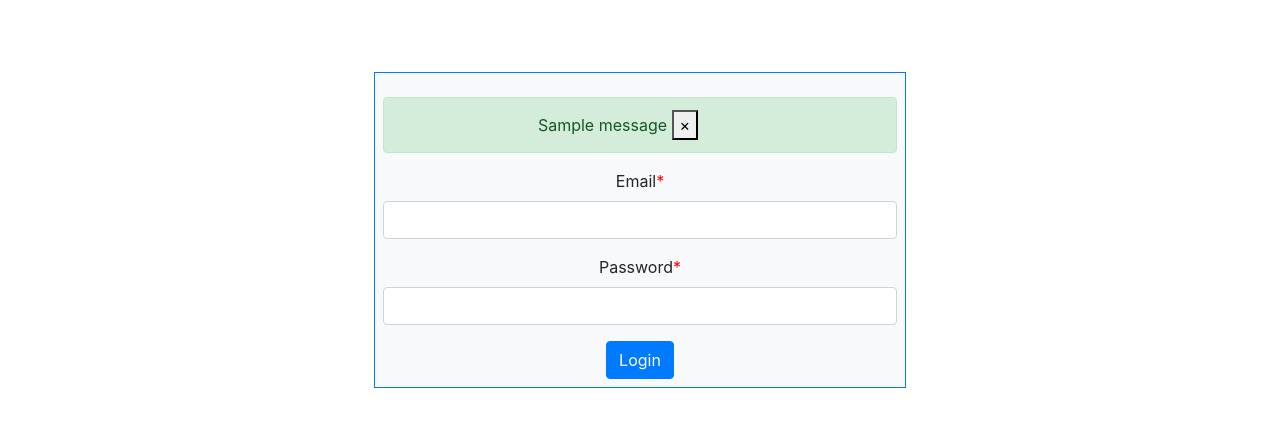
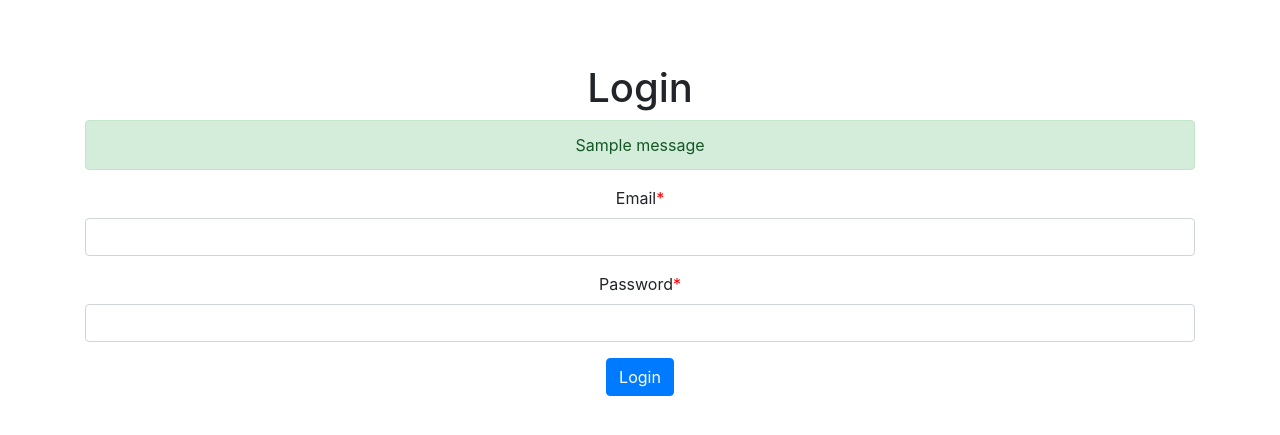
Before and after one commit to nocturn69/csc2031blog2, a Flask app: template templates/accounts/login.html in a window 1280 px wide. Shown: the part 72-507 px from the top of the page. Run offline with Flask 3, Linux system fonts and the light colour scheme; the template is opened without the code that fills it: values that come from a table or form of the project are taken from there, others are empty; tables that the repository leaves empty hold one stand-in row (values such as "Sample post"); one stand-in notice (Sample message) is shown.

Commit message:
part 7 complete (yippeee)

```diff
--- a/templates/accounts/login.html
+++ b/templates/accounts/login.html
@@ -2,50 +2,28 @@
 
 {% block content %}
 <div class="container">
-        <div class="p-2 row">
-            <div class="col-3"></div>
-            <div class="col-6">
-                <form method="POST" action="">
-                    <div class="p-2 bg-light border border-primary">
-                        {{ form.csrf_token() }}
+    <h1>Login</h1>
+    <form method="POST">
+        {{ form.hidden_tag() }}
 
 
-                        <div>
         {% with messages = get_flashed_messages(with_categories=true) %}
             {% for category, message in messages %}
-                            <div class="alert alert-{{ category }} mt-3 alert-dismissible" role="alert">
-                                {{ message }}
-                                <button type="button" class="btn-close" data-bs-dismiss="alert">
-                                    <span>&times;</span>
-                                </button>
-                            </div>
+                <div class="alert alert-{{ category }}">{{ message }}</div>
             {% endfor %}
         {% endwith %}
-                        </div>
 
         <div class="form-group">
             {{ form.email.label }}<span style="color: red">*</span>
             {{ form.email(class="form-control") }}
-                            {% for error in form.email.errors %}
-                                <div class="text-danger">{{ error }}</div>
-                            {% endfor %}
         </div>
-
         <div class="form-group">
             {{ form.password.label }}<span style="color: red">*</span>
             {{ form.password(class="form-control") }}
-                            {% for error in form.password.errors %}
-                                <div class="text-danger">{{ error }}</div>
-                            {% endfor %}
         </div>
-
-                        <div>
+        <div class="form-group">
             {{ form.submit(class="btn btn-primary") }}
-                        </div>
         </div>
     </form>
 </div>
-            <div class="col-3"></div>
-        </div>
-    </div>
 {% endblock %}
```
Also changed, not shown: accounts/views.py (+18 -4 lines). Lines whose indentation alone changed are shown as unchanged.
